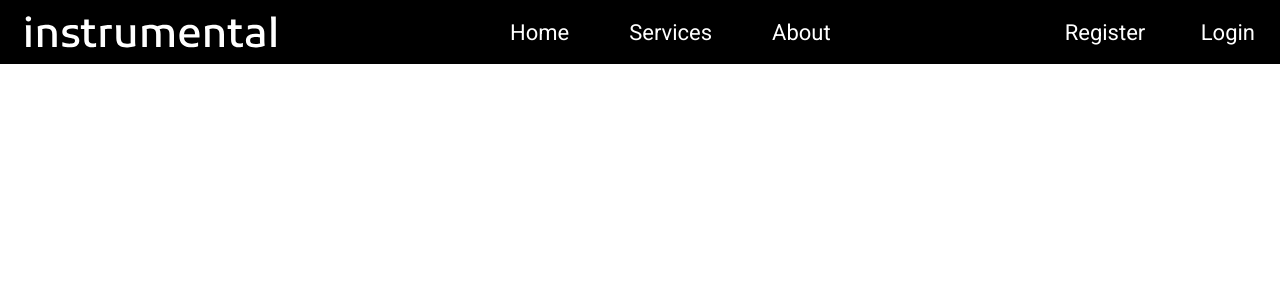
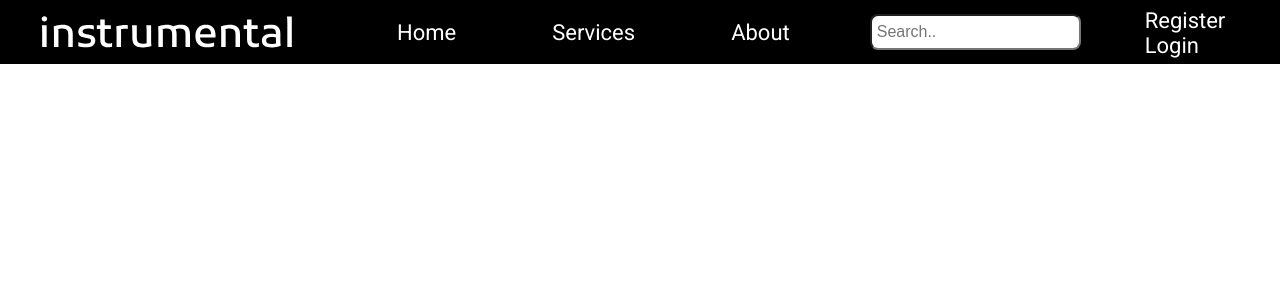
Before and after one commit to alteyth/Instrumental, a React (Vite) app: page / in a window 1280 px wide. Shown: the top 300 px of the page. Built offline with nearby package versions, Linux system fonts and the light colour scheme.

Commit message:
commmit 11 luglio

```diff
--- a/src/components/NavBar/NavBar.jsx
+++ b/src/components/NavBar/NavBar.jsx
@@ -1,6 +1,7 @@
 import React, { userState} from 'react'
 import Logo from '../../assets/instrumental.svg'
 import styles from './NavBar.module.css'
+import SearchBar from '../SearchBar/SearchBar';
 
 function NavBar() {
     return(
@@ -11,11 +12,13 @@ function NavBar() {
 
         <nav className={styles.menu}>
             <ul>
-                <li><a href="">Home</a></li>
-                <li><a href="">Services</a></li>
-                <li><a href="">About</a></li>
+                <li><a href="home">Home</a></li>
+                <li><a href="services">Services</a></li>
+                <li><a href="about">About</a></li>
             </ul>
         </nav>
+
+        <SearchBar/>
 
         <div className={styles.buttons}>
             <a href=""> Register </a>
--- a/src/components/NavBar/NavBar.module.css
+++ b/src/components/NavBar/NavBar.module.css
@@ -14,10 +14,14 @@ header, body{
     display: flex;
     justify-content: space-between;
     background-color: black;
+    gap: 2rem;
+    padding: 0 1rem;
     /* border: 2px solid blue; */
 }
 
 .menu{
+    display: flex;
+    justify-content: space-between;
     /* border: 2px solid blue; */
     align-self: center;
 }
@@ -25,26 +29,31 @@ header, body{
 .menu ul{
     display: flex;
     justify-content: space-between;
+    align-items: center;
+    /* border: 1px solid pink; */
+    list-style-type: none;
+    padding: 0;
+    margin: 0;
+}
+
+.menu a{
     /* border: 2px solid blue; */
-    list-style-type: none;
-    padding: 0 0px;
+    display: flex;
+    align-items: stretch;
+    text-decoration: none;
+    height: 100%;
+    padding: 18.5px 3rem;
+    font-size: 22px;
+    color: white;
+}
+
+.menu li{
+    transition: 0.13s;
 }
 
 .menu li:hover{
-    background-color: #777;
-}
-
-.menu li{
-    /* border: 2px solid blue; */
-    padding: 0px 0px;
-}
-
-.menu li a{
-    /* border: 2px solid blue; */
-    text-decoration: none;
-    padding: 0 30px;
-    font-size: 22px;
-    color: white;
+    background-color: #222;
+    transition: 0.16s;
 }
 
 .buttons{
@@ -52,12 +61,14 @@ header, body{
 }
 
 .buttons a:hover{
-    background-color: #777;
+    background-color: #222;
+    transition: 0.16s;
 }
 
 .buttons a{
+    transition: 0.13s;
     text-decoration: none;
-    padding: 25px;
+    padding: 18.5px 2rem;
     color: white;
     font-size: 22px;
 }
--- /dev/null
+++ b/src/components/SearchBar/SearchBar.jsx
@@ -0,0 +1,14 @@
+import React, { userState} from 'react'
+import styles from './SearchBar.module.css'
+
+function SearchBar(){
+
+    return(
+        <>
+            <input type="text" placeholder="Search.." className={styles.searchbar}/>
+        </>
+    );
+
+};
+
+export default SearchBar;
--- /dev/null
+++ b/src/components/SearchBar/SearchBar.module.css
@@ -0,0 +1,12 @@
+.searchbar{
+    align-self: center;
+    padding: 0;
+    height: 2rem;
+    flex-grow: 1;
+    font-size: 16px;
+    border-radius: 8px;
+}
+
+.searchbar::placeholder{
+    padding: 5px;
+}
```
